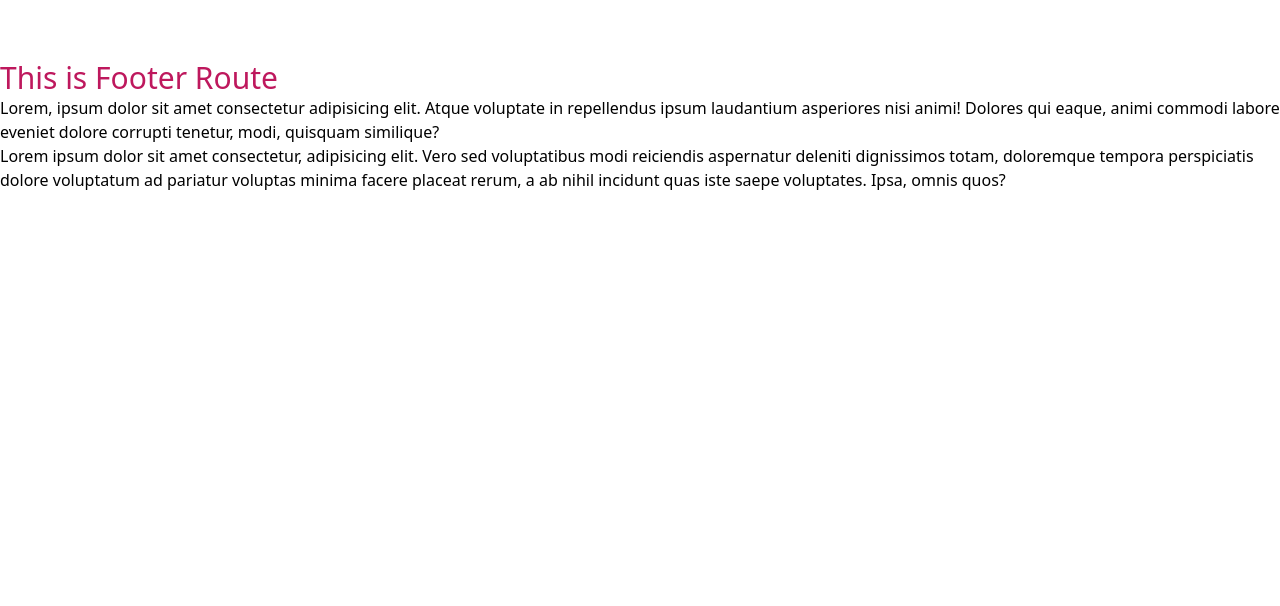
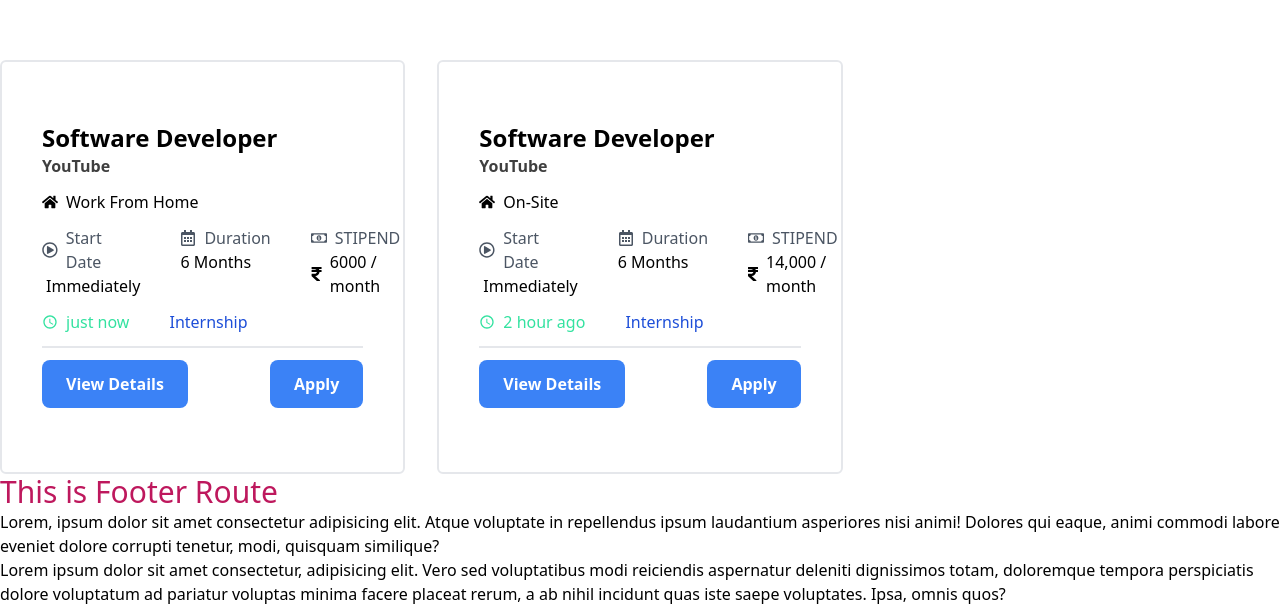
Before and after one commit to shipon-hossen-raju/HireWave-Client, a React (Vite) app: page / in a window 1280 px wide. Shown: the part 860-1466 px from the top of the page. Before the commit the page ends 1052 px from the top, so only its background shows below. Built offline with nearby package versions, Linux system fonts and the light colour scheme.

Commit message:
create job section

```diff
--- a/package.json
+++ b/package.json
@@ -16,6 +16,7 @@
     "postcss": "^8.4.27",
     "react": "^18.2.0",
     "react-dom": "^18.2.0",
+    "react-icons": "^4.10.1",
     "react-router-dom": "^6.14.2",
     "sort-by": "^1.2.0",
     "tailwindcss": "^3.3.3"
--- /dev/null
+++ b/public/job.json
@@ -0,0 +1,50 @@
+[
+    {
+        "_id": "001",
+        "company_logo": "https://vignette.wikia.nocookie.net/youtube/images/d/db/YouTubeLogo.png/revision/latest?cb=20180905031403",
+        "job_title": "Software Developer",
+        "company_name": "YouTube",
+        "remote_or_onsite": "Work From Home",
+        "location": "Any location",
+        "startTime": "Immediately",
+        "duration": " 6 Months",
+        "applicants": " 120",
+        "fulltime_or_parttime": "Full-time",
+        "salary": "6000",
+        "postTime": "just now",
+        "jobType": "Internship",
+        "job_description": "We are looking for a software developer to join our team and help build software solutions for our clients.nd effective interfaces for software and web applications. This includes designing the layout, visual design, and interactivity of the user interface.",
+        "job_responsibility": "Design, develop, test and maintain software applications. Collaborate with cross-functional teams to identify and solve complex software problems. Write clean, maintainable code that is scalable and efficient.roduct management, engineering, and marketing, to ensure that the user interface is aligned with business and technical requirements. You will need to be able to effectively communicate your design ideas and gather feedback from other team members",
+        "educational_requirements": "Bachelor's or Master's degree in Computer Science or a related field",
+        "experiences": "3+ years of experience in software engineering",
+        "contact_information": {
+            "phone": "123-456-7890",
+            "email": "jobs@abctech.com",
+            "address": "123 Main St, Suite 100, Anytown, USA"
+        }
+    },
+    {
+        "_id": "002",
+        "company_logo": "https://vignette.wikia.nocookie.net/youtube/images/d/db/YouTubeLogo.png/revision/latest?cb=20180905031403",
+        "job_title": "Software Developer",
+        "company_name": "YouTube",
+        "remote_or_onsite": "On-Site",
+        "location": "Any location",
+        "startTime": "Immediately",
+        "duration": " 6 Months",
+        "applicants": " 120",
+        "fulltime_or_parttime": "Full-time",
+        "salary": "14,000",
+        "postTime": "2 hour ago",
+        "jobType": "Internship",
+        "job_description": "We are looking for a software developer to join our team and help build software solutions for our clients.nd effective interfaces for software and web applications. This includes designing the layout, visual design, and interactivity of the user interface.",
+        "job_responsibility": "Design, develop, test and maintain software applications. Collaborate with cross-functional teams to identify and solve complex software problems. Write clean, maintainable code that is scalable and efficient.roduct management, engineering, and marketing, to ensure that the user interface is aligned with business and technical requirements. You will need to be able to effectively communicate your design ideas and gather feedback from other team members",
+        "educational_requirements": "Bachelor's or Master's degree in Computer Science or a related field",
+        "experiences": "3+ years of experience in software engineering",
+        "contact_information": {
+            "phone": "123-456-7890",
+            "email": "jobs@abctech.com",
+            "address": "123 Main St, Suite 100, Anytown, USA"
+        }
+    }
+]
--- /dev/null
+++ b/src/Components/Job_card.jsx
@@ -0,0 +1,47 @@
+import React from 'react';
+import { Link } from 'react-router-dom';
+import { FaCalendarAlt, FaHome, FaPlayCircle, FaRegCalendarAlt, FaRegMoneyBillAlt, FaRegPlayCircle, FaRupeeSign } from "react-icons/fa";
+import { MdOutlineWatchLater } from "react-icons/md";
+const Job_card = ({ data }) => {
+    const { id, company_logo, job_title, startTime, postTime,
+        jobType, duration, company_name, remote_or_onsite, location, fulltime_or_parttime, salary } = data
+    return (
+        <div className='border-2 p-10 rounded-md '>
+            {/* <img className='w-40 h-10 ' src={company_logo} alt="" /> */}
+            <div>
+                <h3 className='text-2xl font-semibold mt-5 '>{job_title}</h3>
+                <p className='font-semibold opacity-75 mb-2'>{company_name}</p>
+                <p className='text-flex my-3' > <FaHome /> {remote_or_onsite}</p>
+                <p></p>
+                <div className='flex gap-10 my-3'>
+                    <div>
+                        <p className='text-flex text-gray-600 font-medium'> <FaRegPlayCircle /> Start Date </p>
+                        <p className='ml-1'>{startTime}</p>
+                    </div>
+                    <div>
+                        <p className='text-flex text-gray-600 font-medium'> <FaRegCalendarAlt /> Duration</p>
+                        <p className=''>{duration}</p>
+                    </div>
+                    <div>
+                        <p className='text-flex text-gray-600 uppercase font-medium '><FaRegMoneyBillAlt /> Stipend</p>
+                        <p className='text-flex'><FaRupeeSign className='' />{salary} / month</p>
+                    </div>
+                </div>
+                <div className='flex gap-10 my-3'>
+                    <p className='text-flex text-green'> <MdOutlineWatchLater /> {postTime}</p>
+                    <p className='text-blue-700'>{jobType}</p>
+
+                </div>
+                <div className='border-t-2 my-3 py-3 flex justify-between '>
+                    <Link to={`/job-detail/${id}`} className='btn'>View Details</Link>
+                    <button className='btn'>Apply</button>
+
+                </div>
+
+            </div>
+
+        </div>
+    );
+};
+
+export default Job_card;
--- /dev/null
+++ b/src/Components/Modal.jsx
@@ -0,0 +1,11 @@
+import React from 'react';
+
+const Modal = () => {
+    return (
+        <div>
+
+        </div>
+    );
+};
+
+export default Modal;
--- a/src/Pages/Home.jsx
+++ b/src/Pages/Home.jsx
@@ -1,10 +1,12 @@
 import React from 'react';
 import HeroBanner from '../Sections/HeroBanner';
+import Job_Post from '../Sections/Job_Post';
 
 const Home = () => {
    return (
      <>
        <HeroBanner />
+       <Job_Post></Job_Post>
      </>
    );
 };
--- /dev/null
+++ b/src/Sections/Job_Post.jsx
@@ -0,0 +1,26 @@
+import React, { useEffect, useState } from 'react';
+import Job_card from '../Components/Job_card';
+
+const Job_Post = () => {
+    const [jobData, setJobData] = useState([])
+    useEffect(() => {
+        fetch('job.json')
+            .then(res => res.json())
+            .then(data => setJobData(data))
+
+    }, []);
+    console.log(jobData)
+    return (
+        <div className='card-class'>
+            {
+                jobData?.map(data=>
+                <Job_card
+                key={data._id}
+                data={data}
+                ></Job_card>)
+            }
+        </div>
+    );
+};
+
+export default Job_Post;
--- a/src/index.css
+++ b/src/index.css
@@ -5,3 +5,16 @@
 * {
   scroll-behavior: smooth;
 }
+
+.card-class {
+  @apply grid grid-cols-1 md:grid-cols-2 lg:grid-cols-3 gap-8
+}
+.rounded-btn{
+  @apply flex w-28 h-10 border-2 border-blue-500 rounded text-blue-600 font-semibold justify-center items-center
+}
+.btn{
+  @apply py-3 px-6 bg-blue-500 hover:bg-blue-600  text-white font-semibold rounded-lg transition duration-300 ease-in-out
+}
+.text-flex{
+  @apply flex gap-2 items-center
+}
```
Also changed, not shown: 2 other files (tests, documents, lock files or other folders).
